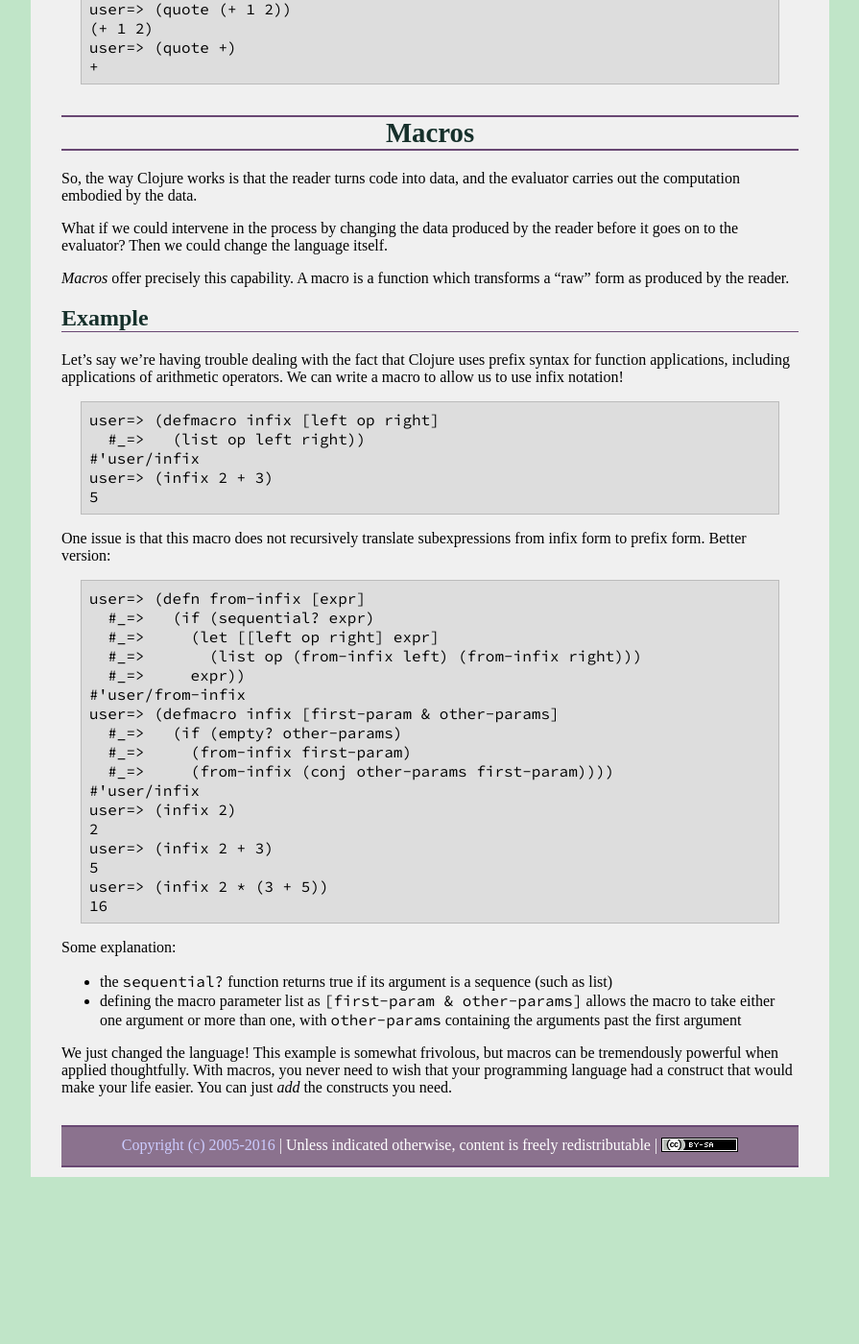
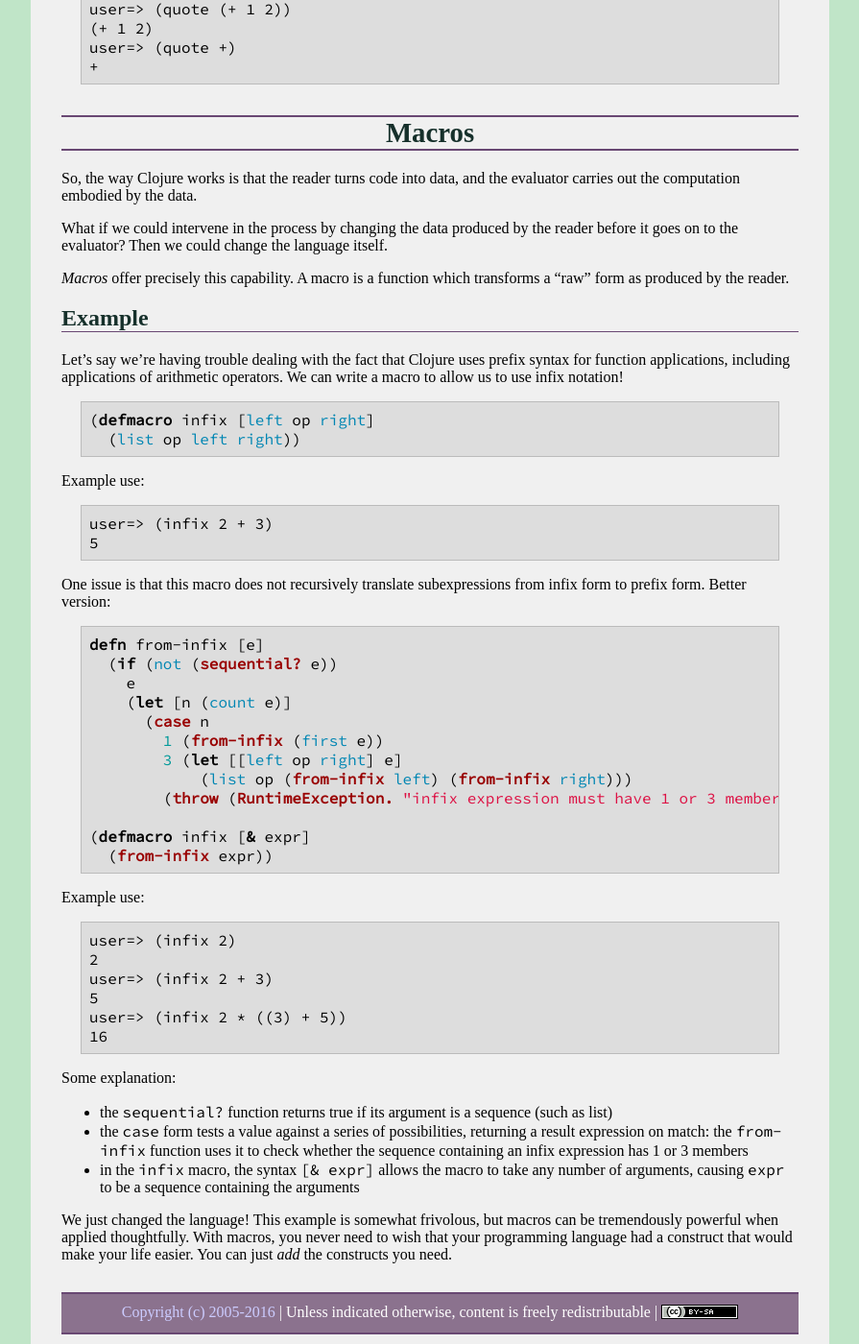
Before and after one commit to ycpcs/cs340-fall2016, a Jekyll site: the page built from lectures/lecture17.md, in a window 1280 px wide and 1400 px high, scrolled down 2639 px. Shown: the whole window at 96% size, without its empty margins (192-1087 px from the left). Built offline with Jekyll 4.4.1, drawn with Linux system fonts in a browser that asks for light colours; some web fonts are replaced; before the commit the page ends 3865 px from its top, so only the background shows below that.

Commit message:
better version of infix macro

```diff
--- a/lectures/lecture17.md
+++ b/lectures/lecture17.md
@@ -130,36 +130,47 @@ What if we could intervene in the process by changing the data produced by the r
 
 Let's say we're having trouble dealing with the fact that Clojure uses prefix syntax for function applications, including applications of arithmetic operators.  We can write a macro to allow us to use infix notation!
 
-    user=> (defmacro infix [left op right]
-      #_=>   (list op left right))
-    #'user/infix
+{% highlight clojure %}
+(defmacro infix [left op right]
+  (list op left right))
+{% endhighlight %}
+
+Example use:
+
     user=> (infix 2 + 3)
     5
 
 One issue is that this macro does not recursively translate subexpressions from infix form to prefix form.  Better version:
 
-    user=> (defn from-infix [expr]
-      #_=>   (if (sequential? expr)
-      #_=>     (let [[left op right] expr]
-      #_=>       (list op (from-infix left) (from-infix right)))
-      #_=>     expr))
-    #'user/from-infix
-    user=> (defmacro infix [first-param & other-params]
-      #_=>   (if (empty? other-params)
-      #_=>     (from-infix first-param)
-      #_=>     (from-infix (conj other-params first-param))))
-    #'user/infix
+{% highlight clojure %}
+defn from-infix [e]
+  (if (not (sequential? e))
+    e
+    (let [n (count e)]
+      (case n
+        1 (from-infix (first e))
+        3 (let [[left op right] e]
+            (list op (from-infix left) (from-infix right)))
+        (throw (RuntimeException. "infix expression must have 1 or 3 members"))))))
+
+(defmacro infix [& expr]
+  (from-infix expr))
+{% endhighlight %}
+
+Example use:
+
     user=> (infix 2)
     2
     user=> (infix 2 + 3)
     5
-    user=> (infix 2 * (3 + 5))
+    user=> (infix 2 * ((3) + 5))
     16
 
 Some explanation:
 
 * the `sequential?` function returns true if its argument is a sequence (such as list)
-* defining the macro parameter list as `[first-param & other-params]` allows the macro to take either one argument or more than one, with `other-params` containing the arguments past the first argument
+* the `case` form tests a value against a series of possibilities, returning a result expression on match: the `from-infix` function uses it to check whether the sequence containing an infix expression has 1 or 3 members
+* in the `infix` macro, the syntax `[& expr]` allows the macro to take any number of arguments, causing `expr` to be a sequence containing the arguments
 
 We just changed the language!  This example is somewhat frivolous, but macros can be tremendously powerful when applied thoughtfully.  With macros, you never need to wish that your programming language had a construct that would make your life easier.  You can just *add* the constructs you need.
 
```
